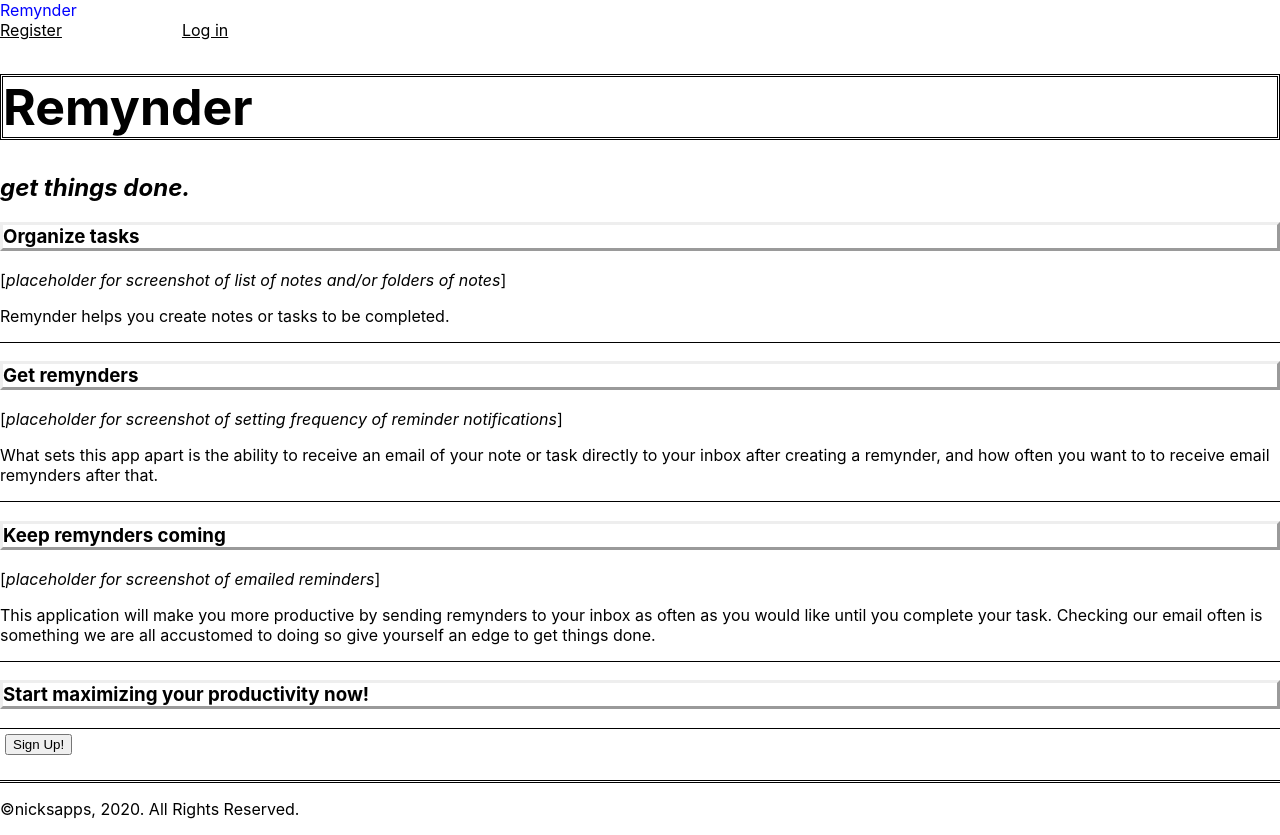
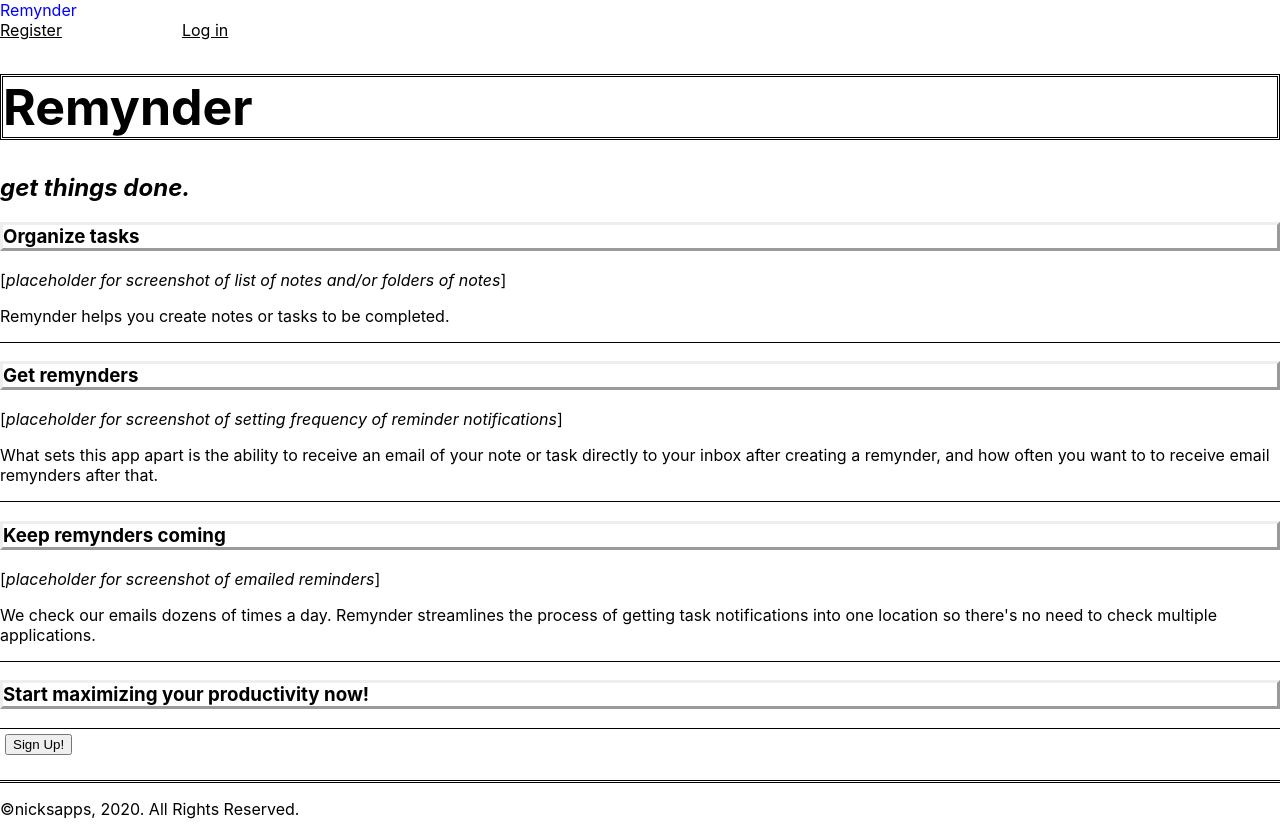
Before and after one commit to nickwilliams4/remynder-app, a React (Create React App) app: page / in a window 1280 px wide. Built offline with nearby package versions, Linux system fonts and the light colour scheme.

Commit message:
feedback iteration

```diff
--- a/src/HomePage/HomePageContent.js
+++ b/src/HomePage/HomePageContent.js
@@ -28,7 +28,7 @@ export default class HomePageContent extends Component {
             <h3>Keep remynders coming</h3>
           </header>
           <p>[<em>placeholder for screenshot of emailed reminders</em>]</p>
-          <p>This application will make you more productive by sending remynders to your inbox as often as you would like until you complete your task. Checking our email often is something we are all accustomed to doing so give yourself an edge to get things done.</p>
+          <p>We check our emails dozens of times a day.  Remynder streamlines the process of getting task notifications into one location so there's no need to check multiple applications.</p>
         </section>
         <section>
           <header>
```
